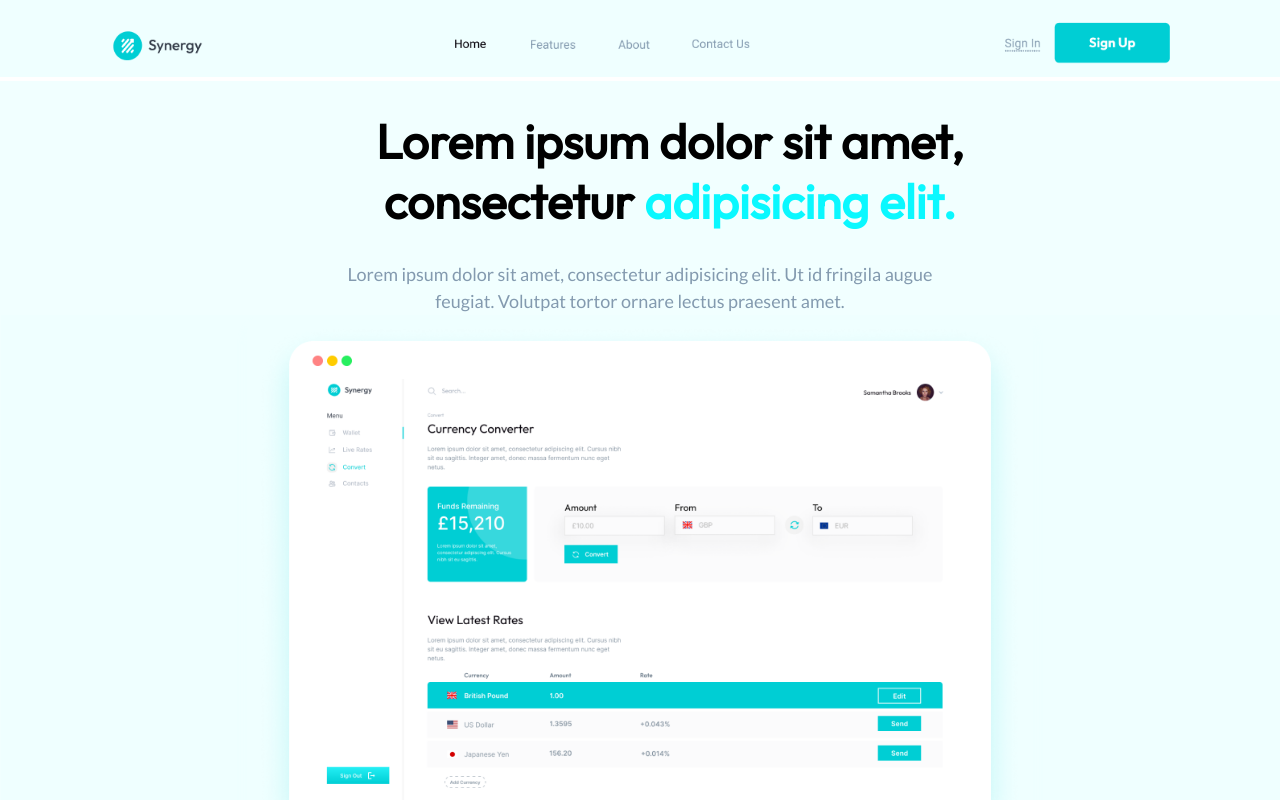
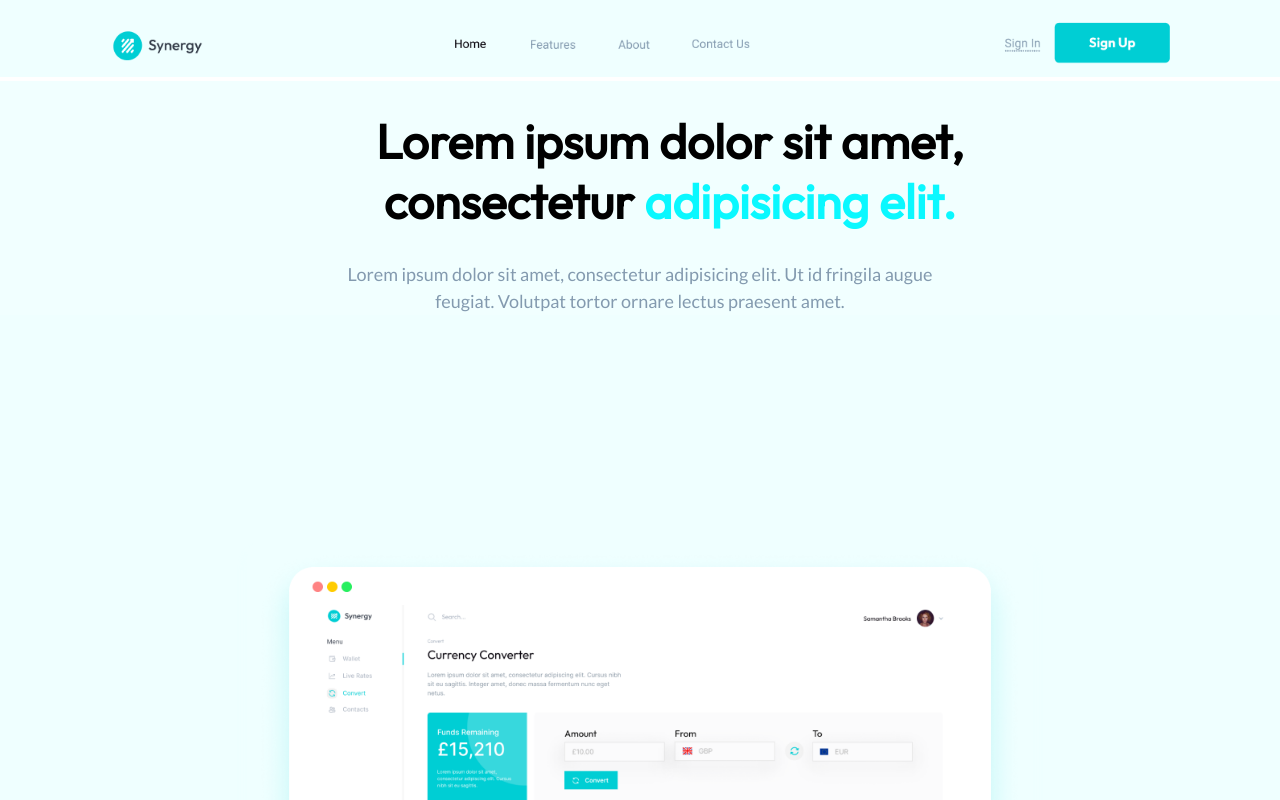
Before and after one commit to nology-tech/synergy, a React (Create React App) app: page / in a window 1280 px wide. Shown: the top 800 px of the page. Built offline with nearby package versions, Linux system fonts and the light colour scheme.

Commit message:
added background image

```diff
--- a/src/App.scss
+++ b/src/App.scss
@@ -17,6 +17,10 @@
 }
 .backgound__image{
   background-image: url(../src/assets/images/background.png);
+  height: 1000px;
+  background-repeat: no-repeat;
+  background-position: center;
+  background-size: cover;
 }
 .landing__image {
   //background-image: url(../src/assets/images/background.png);
```
Also changed, not shown: src/assets/images/background2.png (added).
